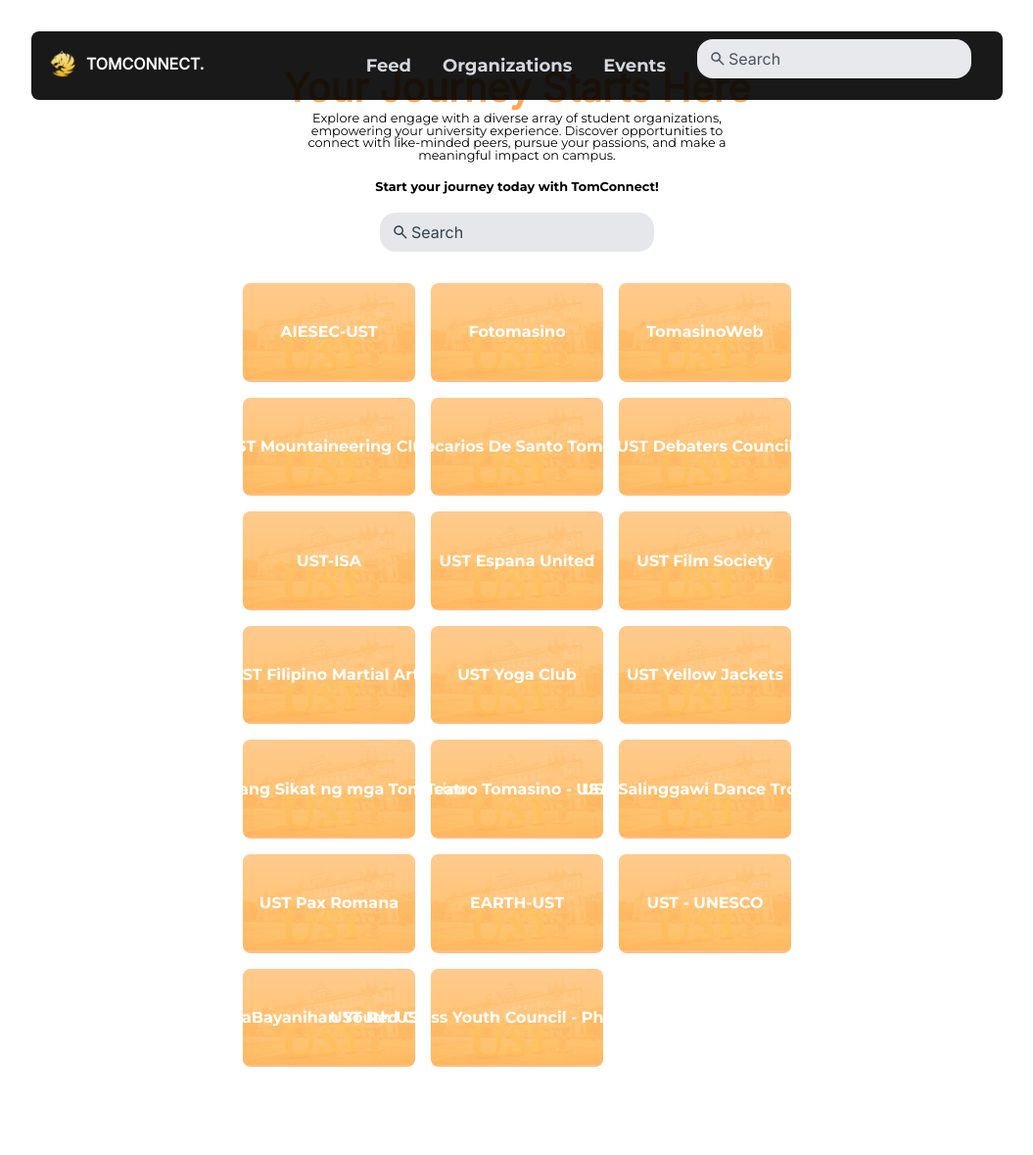
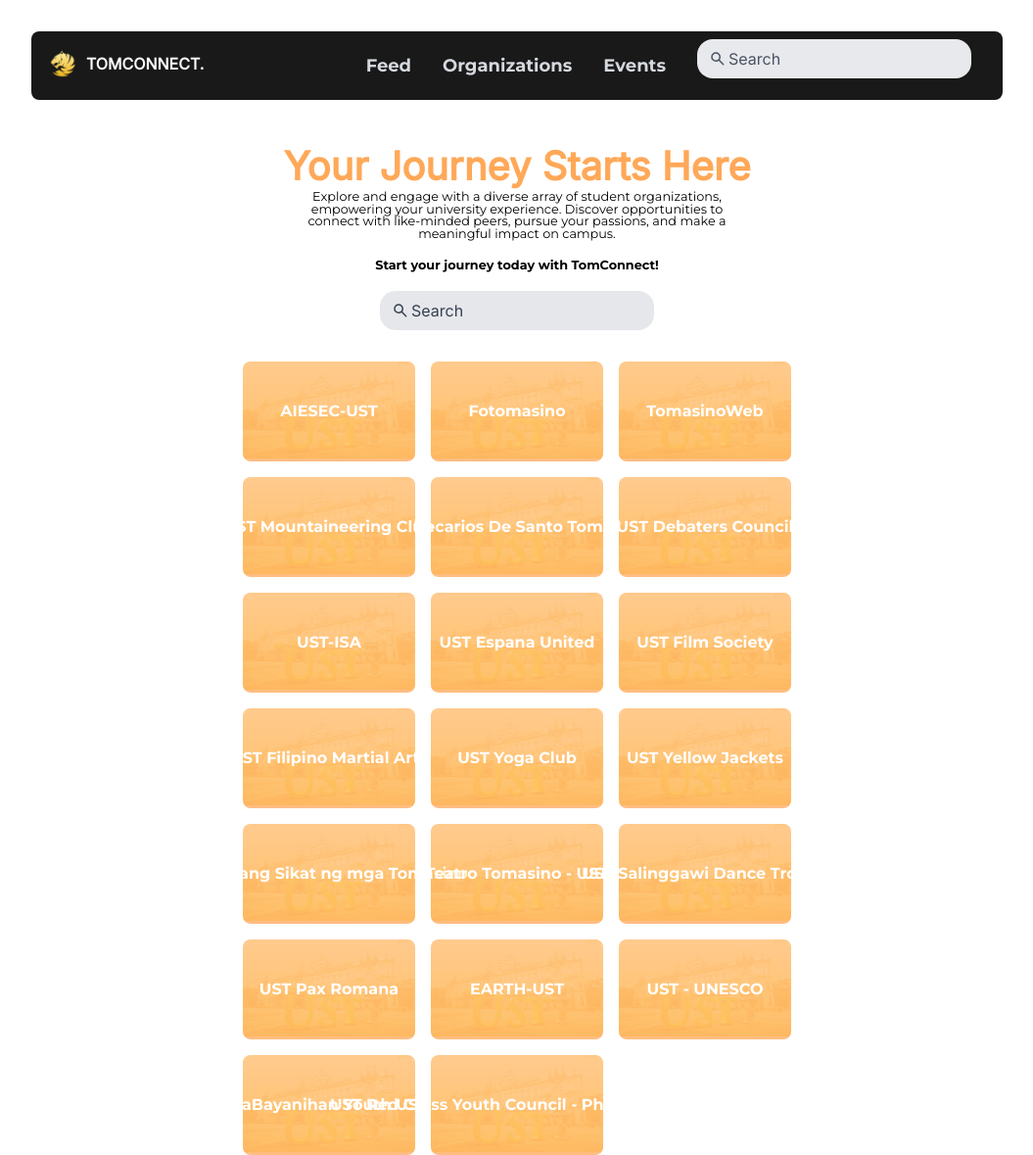
Before and after one commit to ICS2609-2ITI-2024/tomconnect, a PHP site: page /organization.php in a window 1280 px wide. Shown: the whole page at 98% size, without its empty margins (112-1167 px from the left). Before the commit the page ends 1089 px from the top, so only its background shows below. Run offline with PHP 8.4, Linux system fonts and the light colour scheme; data comes from the database, SQL or seed files in the repository; classes that the project's autoload settings leave out are loaded by file name.

Commit message:
org page update
problems with css sizes of the columns

```diff
--- a/public/css/main.css
+++ b/public/css/main.css
@@ -596,6 +596,7 @@ Styles for form elements, input fields, buttons, etc.
   max-width: 100%;
   margin-left: auto;
   margin-right: auto;
+  margin-top: 5rem;
 }
 
 .org-text-heading {
@@ -634,12 +635,7 @@ Styles for form elements, input fields, buttons, etc.
   display: grid;
   grid-template-columns: repeat(3, 1fr);
   gap: 1rem;
-  width: 35rem;
-  height: 50rem;
-  max-width: 100%;
   padding-top: 2rem;
-  margin-left: auto;
-  margin-right: auto;
 }
 
 /*
--- a/public/organization.php
+++ b/public/organization.php
@@ -22,6 +22,7 @@ require_once (dirname(__DIR__)) . "\\vendor\\autoload.php";
     NavbarComponent::render();
 
     ?>
+
     <div class="org-content-container">
         <div class="org-text-heading">
             Your Journey Starts Here
--- a/public/sass/_organization.scss
+++ b/public/sass/_organization.scss
@@ -8,6 +8,7 @@
     max-width: 100%;
     margin-left: auto;
     margin-right: auto;
+    margin-top: 5rem;
 }
 
 .org-text-heading {
@@ -46,10 +47,5 @@
     display: grid;
     grid-template-columns: repeat(3, 1fr);
     gap: 1rem;
-    width: 35rem;
-    height: 50rem;
-    max-width: 100%;
     padding-top: 2rem;
-    margin-left: auto;
-    margin-right: auto;
 }
```
Also changed, not shown: 1 other file.
